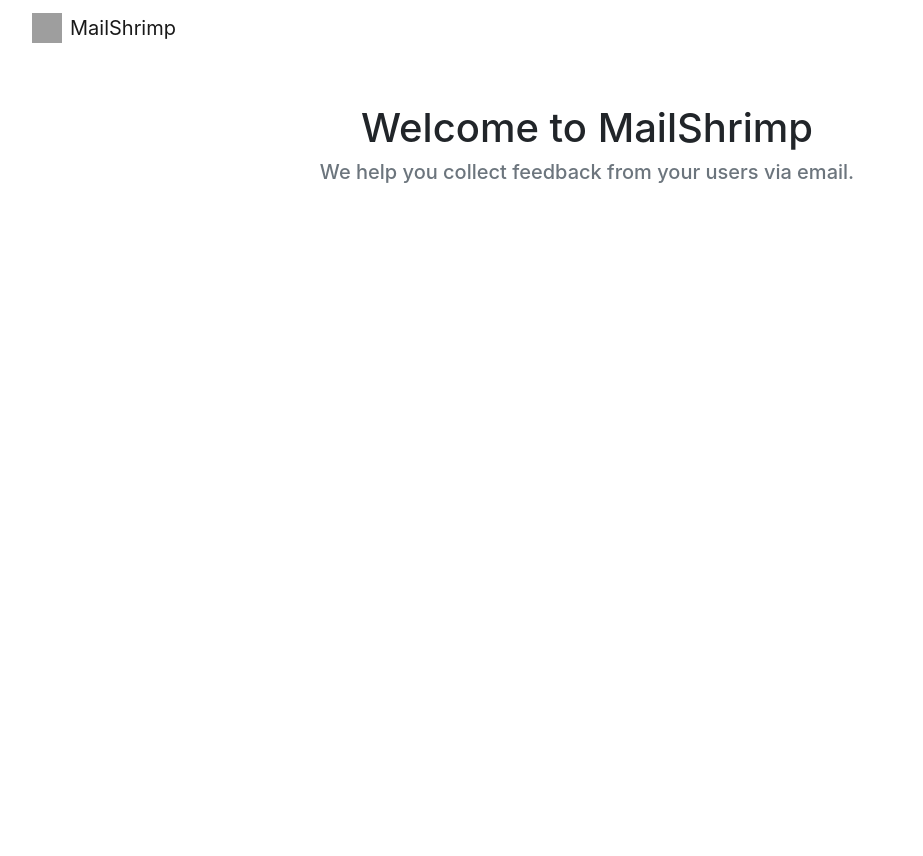
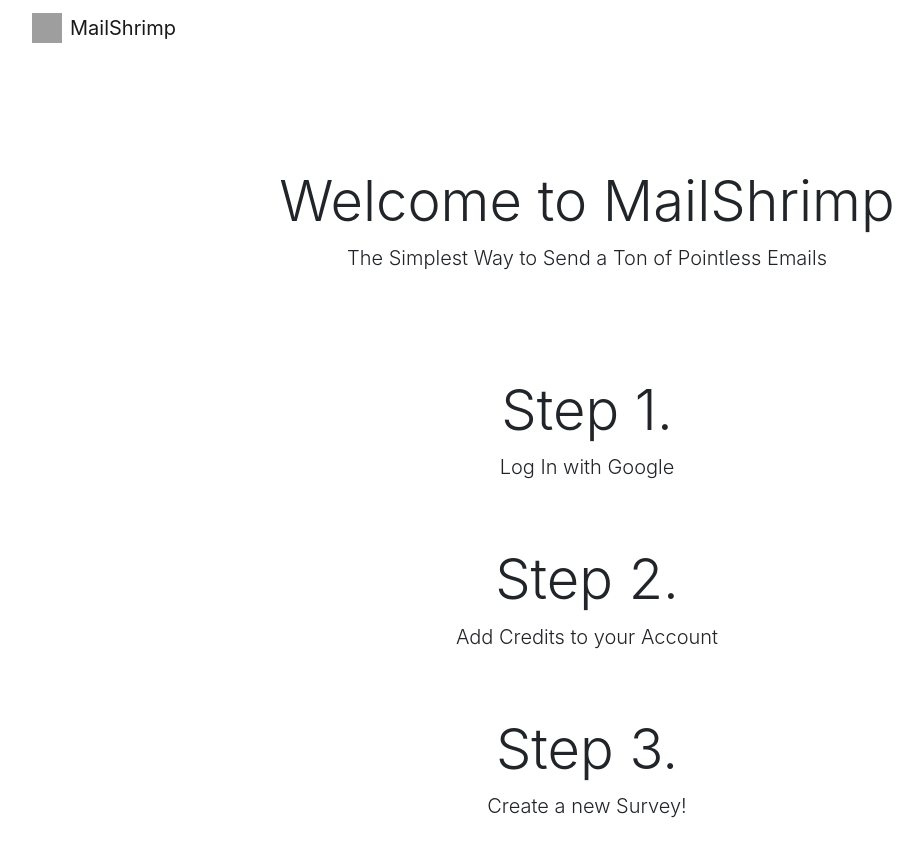
Before and after one commit to bjork1/node-react-mailer, a React (Create React App) app in the folder client/: page / in a window 1280 px wide. Shown: the top 856 px of the page, without its empty margins (53-976 px from the left). Before the commit the page ends 800 px from the top, so only its background shows below. Built offline with nearby package versions, Linux system fonts and the light colour scheme; no server answers; grey boxes are pictures that could not be loaded.

Commit message:
add content to landing page

```diff
--- a/client/src/components/Landing.js
+++ b/client/src/components/Landing.js
@@ -3,8 +3,22 @@ import React from 'react';
 const Landing = () => {
   return (
     <div className="container my-5">
-      <h1 className="text-center">Welcome to MailShrimp</h1>
-      <h5 className="text-center text-muted">We help you collect feedback from your users via email.</h5>
+      <div className="jumbotron mb-0 bg-white text-center">
+        <h1 className="display-4">Welcome to MailShrimp</h1>
+        <p className="lead">The Simplest Way to Send a Ton of Pointless Emails</p>
+      </div>
+      <div className="jumbotron mb-0 py-4 bg-white text-center">
+        <h1 className="display-4">Step 1.</h1>
+        <p className="lead">Log In with Google</p>
+      </div>
+      <div className="jumbotron mb-0 py-4 bg-white text-center">
+        <h1 className="display-4">Step 2.</h1>
+        <p className="lead">Add Credits to your Account</p>
+      </div>
+      <div className="jumbotron mb-0 py-4 bg-white text-center">
+        <h1 className="display-4">Step 3.</h1>
+        <p className="lead">Create a new Survey!</p>
+      </div>
     </div>
   );
 }
--- /dev/null
+++ b/client/src/styles/src/main.scss
@@ -0,0 +1,6 @@
+// Custom.scss
+
+// Required
+@import "../../../node_modules/bootstrap/scss/functions";
+@import "../../../node_modules/bootstrap/scss/variables";
+@import "../../../node_modules/bootstrap/scss/mixins";
```
